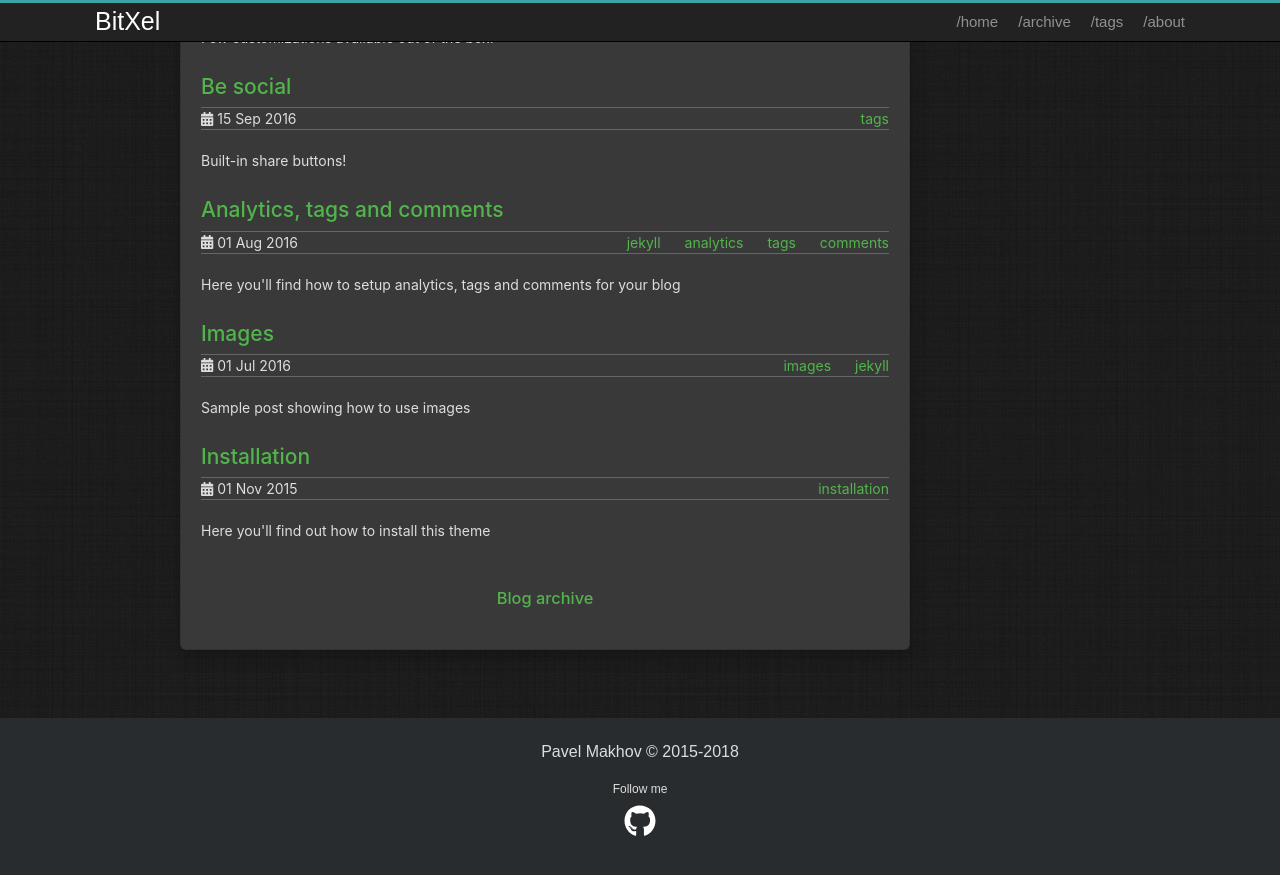
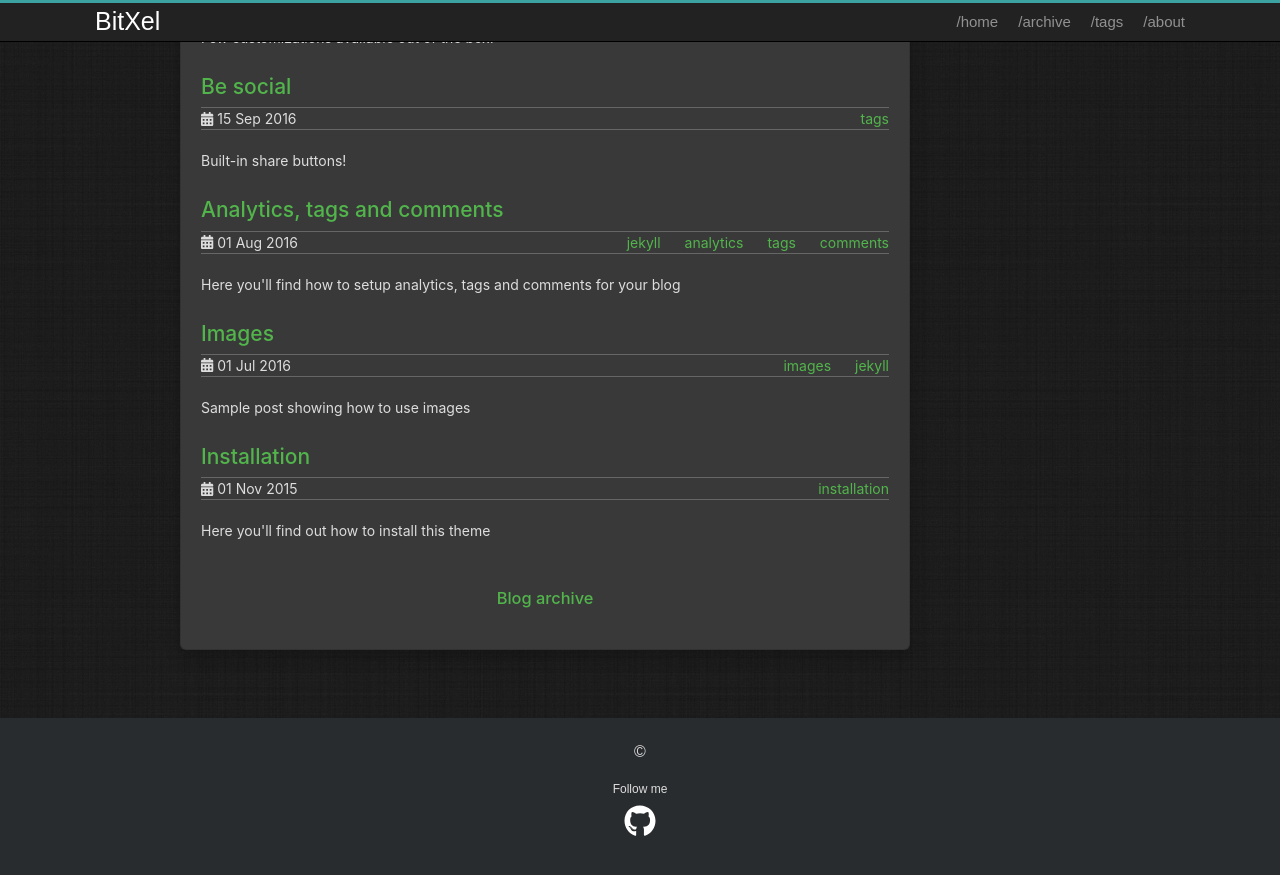
Before and after one commit to pgrandoli/pgrandoli.github.io, a Jekyll site: the page built from index.html, in a window 1280 px wide and 900 px high, scrolled down 776 px. Shown: the top 875 px of the window. Built offline with Jekyll 4.4.1, drawn with Linux system fonts in a browser that asks for light colours; part of the change alters nothing that is shown.

Commit message:
Update _config.yml

```diff
--- a/_config.yml
+++ b/_config.yml
@@ -8,10 +8,10 @@ url: http://pgrandoli.github.io
 #url: http://localhost:4000
 
 # For a project page here should be a project name. Otherwise (for user's/organization's page leave it empty)
-baseurl: '/pgrandoli.github.io'
+baseurl: ''
 
-author: Pavel Makhov
-copyright: 2015-2018
+#author: Pavel Makhov
+#copyright: 2015-2018
 
 share:
   facebook: true
```
